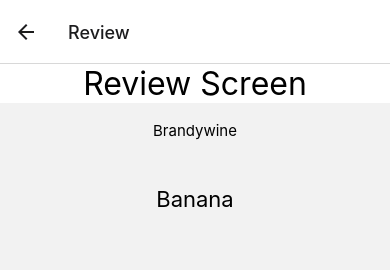
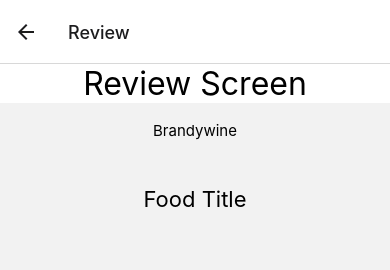
Before and after one commit to stardustgd/Peter-Eater, a React Native app: screen /Review in a window 390 px wide. Shown: the top 270 px of the page. Built offline with nearby package versions, Linux system fonts and the light colour scheme.

Commit message:
ReviewComponents

```diff
--- a/components/ReviewComponents.tsx
+++ b/components/ReviewComponents.tsx
@@ -3,14 +3,13 @@ import {
     Dimensions,
     FlatList,
     Text,
+    Button,
     View,
     ScrollView,
     StyleSheet,
     StatusBar,
     TouchableOpacity
 } from 'react-native'
-
-import { Button } from 'react-native'
 
 const styles = StyleSheet.create({
     header: {
@@ -57,7 +56,7 @@ const ReviewScreen = ({ navigation }: {navigation: any}) => {
         <ScrollView>
             <Text style={styles.header}>Review Screen</Text>
             <Text style={styles.subhead}>Brandywine</Text>
-            <Text style={styles.item}>Banana</Text>
+            <Text style={styles.item}>Food Title</Text>
             <Text style={styles.item}>Rating: 4</Text>
             <Button
             title="Submit"
@@ -73,124 +72,3 @@ const ProfileScreen = ({ navigation, route }: {navigation: any, route: any}) =>
 };
 
 export default ReviewScreen;
-
-
-// const styles = StyleSheet.create({
-//     container: {
-//         flexDirection: 'row',
-//         width: 500,
-//         paddingTop: StatusBar.currentHeight,
-//         marginHorizontal: 16,
-//     },
-//     item: {
-//         backgroundColor: '#0064a4',
-//         padding: 20,
-//         marginVertical: 8,
-//         maxWidth: '100%',
-//         maxHeight: '65%',
-//         justifyContent: 'center',
-//         flex: 1,
-//         flexDirection: 'column',
-//         alignItems: 'center',
-//     },
-//     header: {
-//         fontSize: 32,
-//         backgroundColor: '#fff',
-//         textAlign: 'center',
-//     },
-//     title: {
-//         fontSize: 24,
-//         textAlign: 'center',
-//         color: '#ffffff',
-//     },
-//     itemTouchable: {
-//         flex: 1,
-//         width: '100%',
-//         borderRadius: 10,
-//         overflow: 'hidden',
-//     },
-//     box: {
-//         borderWidth: 1,
-//         justifyContent: 'center',
-//         flex: 1,
-//         // borderColor: 'black',
-//         padding: 20,
-//         width: '40%',
-//         height: '50%',
-//         margin: 10,
-//         // borderRadius: 8,
-//         // backgroundColor: 'lightgrey',
-//     },
-// })
-
-// const fetchMenu = async () => {
-//     try {
-//         const response = await fetch(
-//             'http://localhost:5000/receive_data'
-//         );
-
-//         return response.json();
-//     } catch (error) {
-//         console.error(error)
-//     }
-// }
-
-// export function FoodDisplay({ foodName }: { foodName: string }) {
-//     return (
-//         <View style={styles.container}>
-//             <ScrollView>
-//                 <TouchableOpacity
-//                     onPress={() => console.log(`pressed ${foodName}`)}
-//                     style={[styles.item, styles.itemTouchable]}>
-//                     <Text style={styles.title}>{foodName}</Text>
-//                 </TouchableOpacity>
-//             </ScrollView>
-//         </View>
-//     );
-// }
-
-// export function StationDisplay({ stationName, foods }: { stationName: string, foods: any[] }) {
-//     return (
-//         <ScrollView>
-//             <Text style={styles.header}>{stationName}</Text>
-//             {
-//                 foods.map((item) => (
-//                     <FoodDisplay key={item.foodName} foodName={item.foodName} />
-//                 ))
-//             }
-//         </ScrollView>
-//     );
-// }
-
-// interface MenuItem {
-//     station: string,
-//     foods: any[];
-// }
-
-// export default function MenuComponent() {
-//     const [menu, setMenu] = useState<MenuItem[]>([])
-
-//     useEffect(() => {
-//         const fetchData = async () => {
-//             try {
-//                 const response = await fetch('http://localhost:5000/receive_data');
-//                 if (!response.ok) {
-//                     throw new Error(`HTTP error! Status: ${response.status}`);
-//                 }
-//                 const data = await response.json();
-//                 console.log(data)
-//                 setMenu(data);
-//             } catch (error) {
-//                 console.error(error);
-//             }
-//         };
-
-//         fetchData();
-//     }, []);
-
-//     return (
-//         <ScrollView>
-//             {menu.map((item) => <StationDisplay key={item.station} stationName={item.station} foods={item.foods} />)}
-//         </ScrollView>
-//     )
-// }
```
